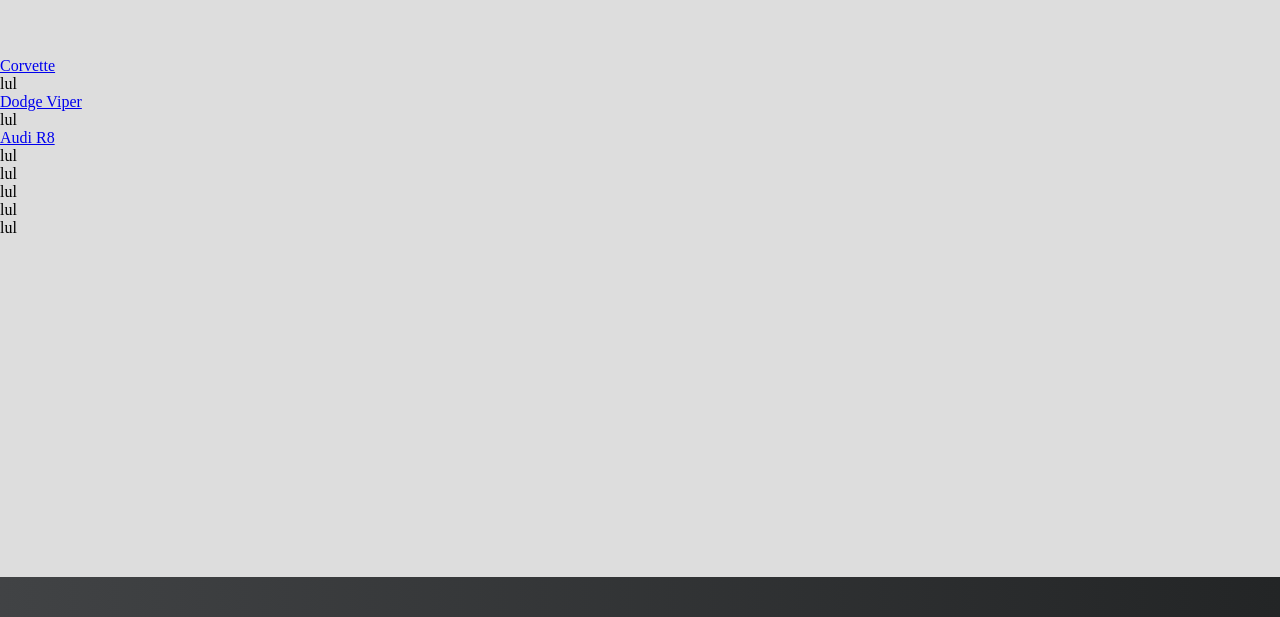
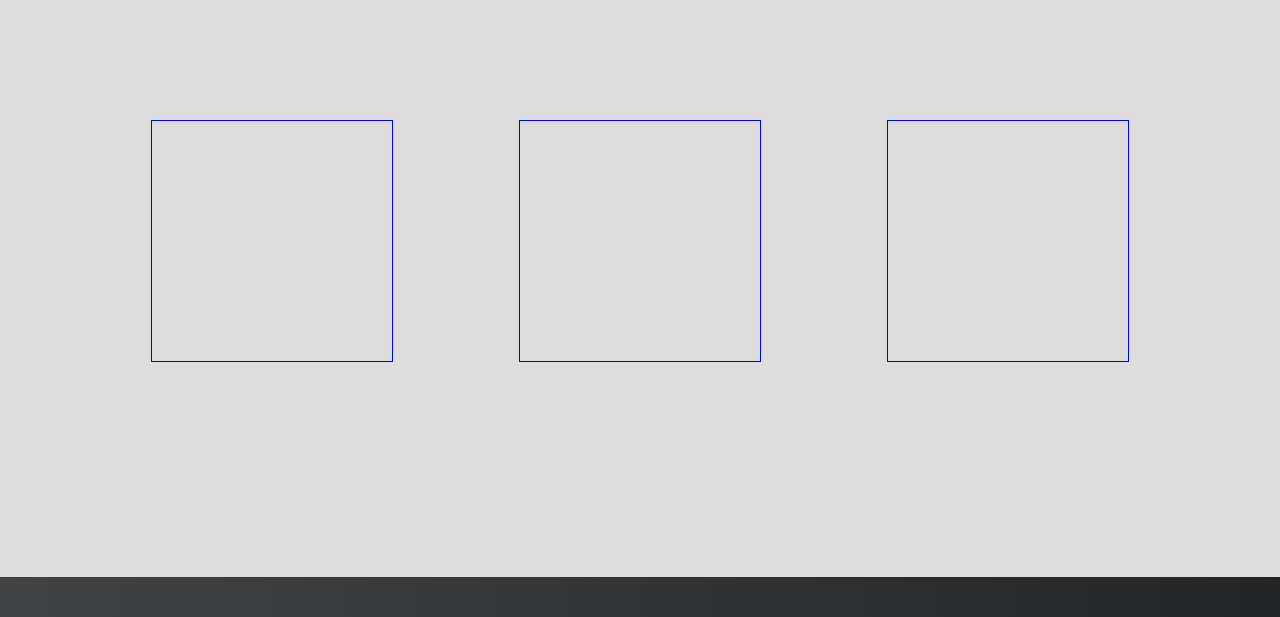
Before and after one commit to iaredave/react-carousel, a React (Create React App) app: page / in a window 1280 px wide. Shown: the part 183-800 px from the top of the page. Built offline with nearby package versions, Linux system fonts and the light colour scheme.

Commit message:
Create thumbnail/thumbnail container css

```diff
--- a/src/App.js
+++ b/src/App.js
@@ -3,7 +3,7 @@
 import ThumbNail from './components/ThumbNail/index'
 import Detail from './components/DetailPage/index'
 import cars from './carAPI'
-import { Header, Body, Footer } from './components/HomePage/styles'
+import { Header, Body, Footer, ThumbnailContainer } from './components/HomePage/styles'
 
 const App = () => (
     <React.Fragment>
@@ -11,6 +11,7 @@
 
         </Header>
         <Body>
+            <ThumbnailContainer>
                 <Route exact path='/' render={() => (
                     <div>
                         {cars.map((cars, index) => (
@@ -24,6 +25,7 @@
                     </div>
                 )}
                 />
+            </ThumbnailContainer>
             <Route path='/detailpage/:id' render={({ match }) => (
                 <Detail
                     key={match.params.id}
--- a/src/components/HomePage/styles.js
+++ b/src/components/HomePage/styles.js
@@ -10,6 +10,11 @@
     background-color: #DDDDDD;
 `;
 
+export const ThumbnailContainer = styled.div`
+    display: flex;
+    justify-content: space-around;
+`;
+
 export const Footer = styled.div`
     height: 5vh;
     background: #232526;  /* fallback for old browsers */
--- a/src/components/ThumbNail/index.js
+++ b/src/components/ThumbNail/index.js
@@ -1,6 +1,6 @@
 import React, { Component } from 'react'
 import { Link } from 'react-router-dom'
-import { Thumb } from './styles'
+import { Thumb, Heading } from './styles'
 
 class ThumbNail extends Component {
   constructor () {
@@ -26,18 +26,13 @@
 
   render () {
     return (
-        <React.Fragment>
-                <div>
-                       { this.state.numberOfCars < 4 &&
-                      <Link to={'/detailpage/' + this.props.id}>
-                        {this.props.title}
-                      </Link>
-                      }
-                      <div onClick={this.toggleRightArrow}>
-                                  lul
-                      </div>
-                  </div>
-        </React.Fragment>
+    <React.Fragment>
+               { this.state.numberOfCars < 4 &&
+                <Thumb>
+
+                </Thumb>
+              }
+     </React.Fragment>
     )
   }
 }
--- a/src/components/ThumbNail/styles.js
+++ b/src/components/ThumbNail/styles.js
@@ -6,16 +6,12 @@
   justify-content: center;
   align-items: flex-start;
   align-content: flex-start;
-  padding: 50px;
   outline: 1px solid blue;
 `;
 
 export const Thumb = styled.div`
-  display: flex;
-  flex-wrap: wrap;
-  justify-content: center;
-  align-items: flex-start;
-  align-content: flex-start;
-  padding: 50px;
+  display: inline-block;
+  margin: 5vw;
+  padding: 15vh;
   outline: 1px solid blue;
 `;
--- a/src/index.css
+++ b/src/index.css
@@ -1,3 +1,7 @@
+* {
+    box-sizing: border-box;
+}
+
 body {
     margin: 0;
 }
```
Also changed, not shown: 1 other file (tests, documents, lock files or other folders). Lines whose indentation alone changed are shown as unchanged.
